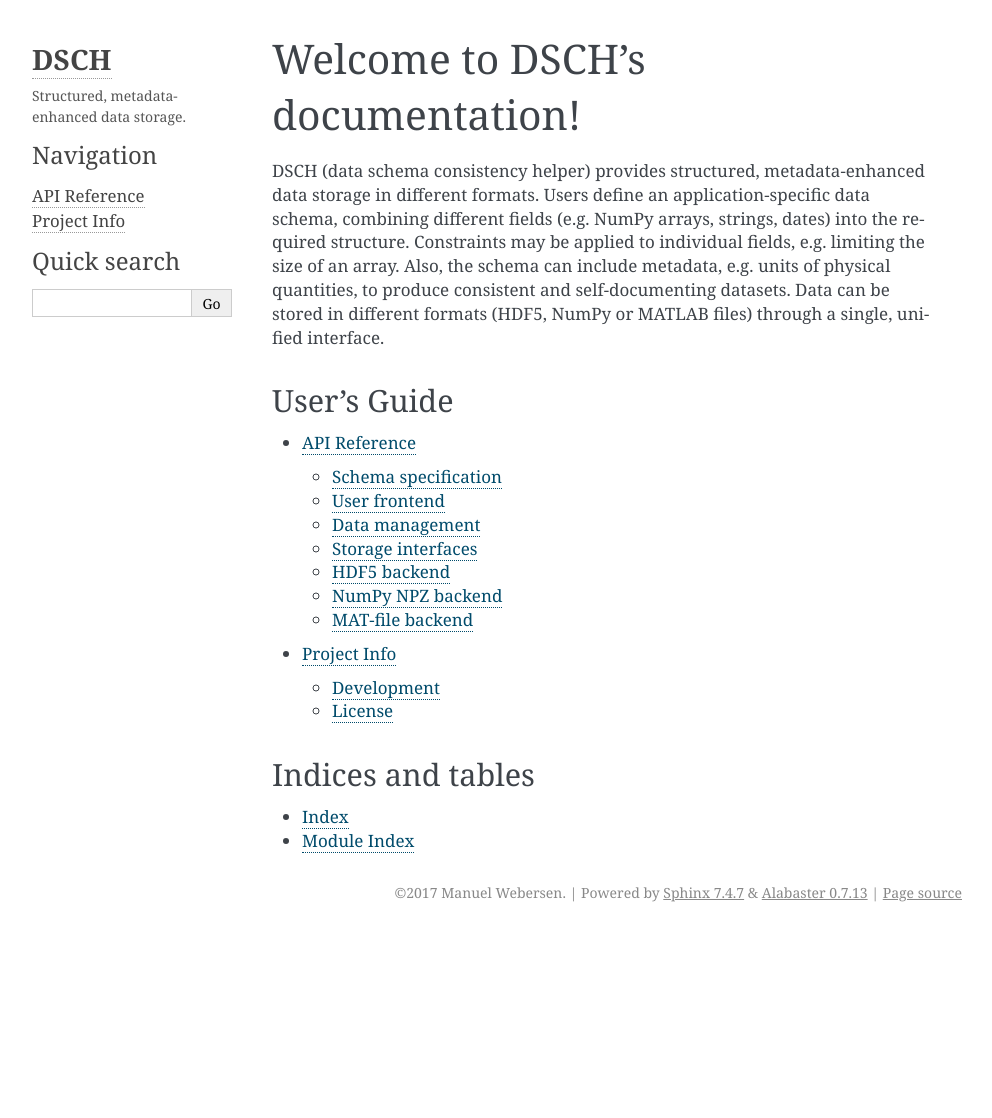
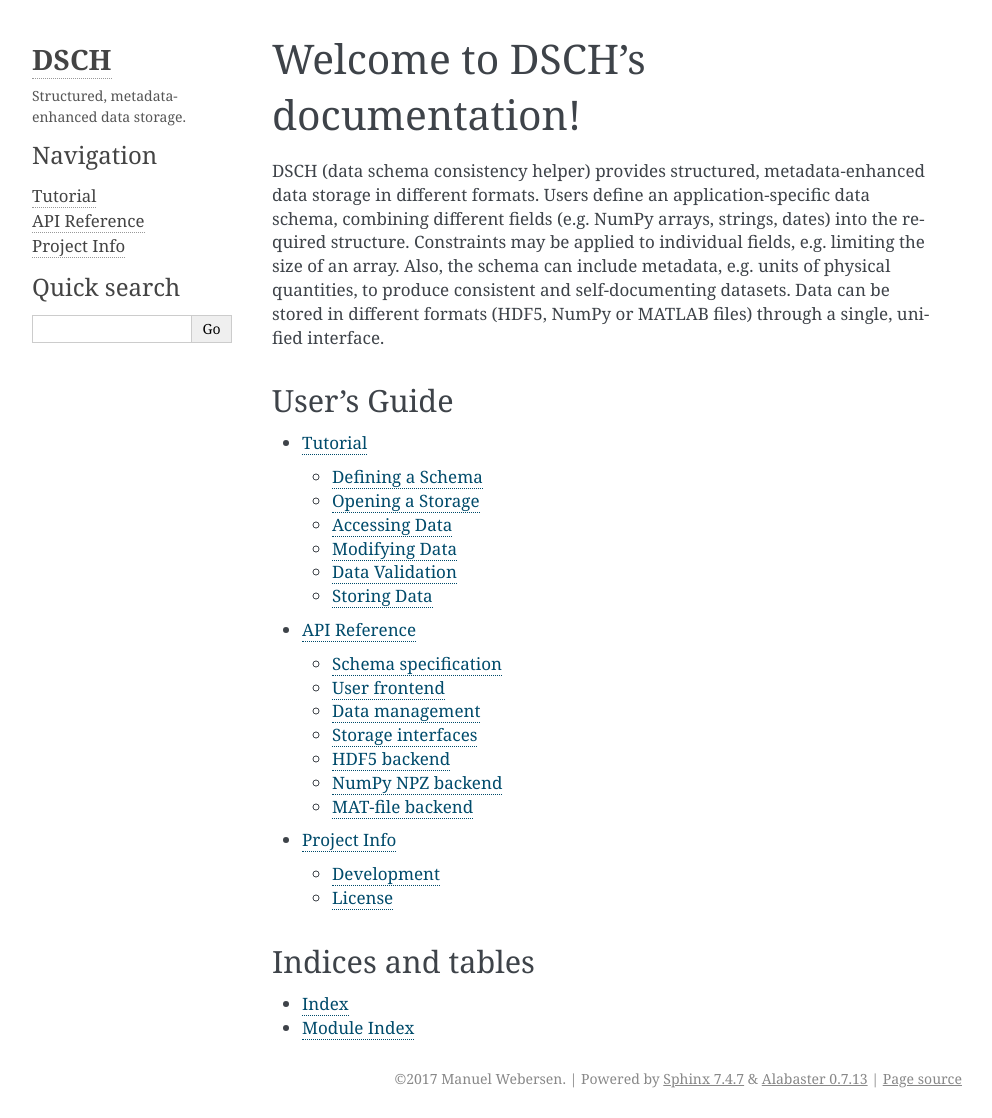
Before and after one commit to emtpb/dsch, a Sphinx documentation site: the page built from doc/index.rst, in a window 1280 px wide. Shown: the whole page, without its empty margins (148-1140 px from the left). Built offline with Sphinx 7.4.7, drawn with Linux system fonts in a browser that asks for light colours; formulas are drawn with MathJax 3; the version number could not be read and is left out; before the commit the page ends 932 px from its top, so only the background shows below that; some of the changed lines change nothing that is shown.

Commit message:
Add tutorial to docs.

```diff
--- a/doc/index.rst
+++ b/doc/index.rst
@@ -14,6 +14,7 @@
 .. toctree::
     :maxdepth: 2
 
+    tutorial
     api
     project
 
--- /dev/null
+++ b/doc/tutorial.rst
@@ -0,0 +1,163 @@
+.. _tutorial:
+
+Tutorial
+========
+
+This tutorial will give you a quick overview on working with DSCH.
+
+
+Defining a Schema
+-----------------
+
+Let's start with a simple example.
+First, we must import :mod:`dsch` itself::
+
+    import dsch
+
+Suppose we want to store data of a little weather station that measures temperature and humidity.
+For later processing, we also want to record the date and time of the measurement.
+A schema that represents this data could be described like this::
+
+    schema = dsch.schema.Compilation({
+        'time': dsch.schema.DateTime(),
+        'temperature': dsch.schema.Scalar(dtype='float', unit='°C'),
+        'humidity': dsch.schema.Scalar(dtype='float', unit='%', min_value=0,
+                                    max_value=100)
+    })
+
+Here, we use a :class:`dsch.schema.Compilation` as a container for our data fields.
+This allows us to name the individual fields, as well as group them together.
+Also, we define the units to be used for the physical quantities and sensible value limits for the humidity.
+
+
+Opening a Storage
+-----------------
+
+DSCH can store data using a number of backends, e.g. different file formats.
+However, backends could also be implemented for systems like databases, which mostly do not work with regular files.
+Therefore, we use the term "storage" instead of "file" to identify a place where we can save our data to.
+
+To open a storage, we can either use :func:`dsch.load` or :func:`dsch.create`, depending on whether the storage already exists.
+In both cases, we must provide a location for the storage, e.g. the path to a file.
+Since we started from scratch, we must use :func:`dsch.create`, which requires our previously defined ``schema`` as an argument::
+
+    storage = dsch.create('test.h5', schema)
+
+If we wanted to open an existing storage, we would not need to provide the schema, as it is automatically loaded from the storage::
+
+    storage = dsch.load('test.h5')
+
+Note that in both cases, we did not have to explicitly state the backend to be used.
+This is because DSCH automatically detects that this is a file path ending in ".h5" and chooses the HDF5 backend accordingly.
+If we wrote ``test.npz``, the NumPy npz backend would be chosen instead.
+Of course, autodetection can also be overridden, see :func:`dsch.load` and :func:`dsch.create`.
+
+
+Accessing Data
+--------------
+
+Once we have a ``storage`` object, we can start accessing the data.
+All data is provided as the ``data`` attribute of a storage, which is structured in the exact way that we previously defined in our schema.
+So, in our example, ``storage.data`` (the top-level data node) is a Compilation containing three child nodes (``time``, ``temperature`` and ``humidity``).
+
+Child nodes of Compilations are represented as attributes, so they can be easily accessed with the "dotted" notation.
+Note, however, that these nodes are not simply the stored values, but objects with additional functionality.
+The actual stored value is available through their ``value`` attribute::
+
+    >>> storage.data.time.value
+    [...]
+    NodeEmptyError: Node is empty. The value of empty nodes is undefined.
+
+Well, we should have expected this!
+Since we just created a new, empty file, there is no data present.
+In fact, we can check whether a node is empty::
+
+    >>> storage.data.time.empty
+    True
+
+This even works for Compilation nodes, where all child nodes are checked recursively::
+
+    >>> storage.data.empty
+    True
+
+The ``empty`` attribute is an example of functionality that data nodes provide beyond simply storing a value.
+Depending on the node type and the backend in use, there are different functional ranges.
+
+Of course, we can also assign new variables for any node, providing a shortcut for access::
+
+    >>> temp = storage.data.temperature
+    >>> temp.empty
+    True
+
+
+Modifying Data
+--------------
+
+The data stored in a data node can be completely replaced by calling the ``replace`` method.
+This is also the way to apply an initial value to an empty node::
+
+    import datetime
+    storage.data.time.replace(datetime.datetime.now())
+    storage.data.temperature.replace(21)
+    storage.data.humidity.replace(42)
+
+Now, we can inspect the filled data structure::
+
+    >>> storage.data.empty
+    False
+
+    >>> storage.data.temperature.value
+    21.0
+
+An alternative to setting all values individually is to use the Compilation's ``replace`` method, which accepts a :class:`dict`::
+
+    storage.data.replace({
+        'time': datetime.datetime.now(),
+        'temperature': 21,
+        'humidity': 42
+    })
+
+This is equivalent to the example above.
+
+
+Data Validation
+---------------
+
+All data can be validated against the constraints defined in the schema.
+For example, our schema states that the value for ``humidity`` must be in the range from 0 to 100.
+Since we previously set that value to 42, validation succeeds (i.e. terminates silently)::
+
+    >>> storage.data.humidity.validate()
+
+However, if we set an out-of range value, a :class:`dsch.schema.ValidationError` is raised::
+
+    >>> storage.data.humidity.replace(123)
+    >>> storage.data.humidity.validate()
+    [...]
+    ValidationError: Maximum value exceeded. (Expected: 100. Got: 123.0)
+
+Of course, we can also validate the entire storage in a single step::
+
+    >>> storage.validate()
+    [...]
+    SubnodeValidationError: Field "humidity" failed validation: Maximum value exceeded. (Expected: 100. Got: 123.0)
+
+Note that now, a :class:`dsch.data.SubnodeValidationError` is raised, providing details on the affected node.
+
+
+Storing Data
+------------
+
+For all current backends, changes to the data inside a storage are not automatically written to disk.
+To do that, you must call :meth:`dsch.storage.FileStorage.save` explicitly::
+
+    >>> storage.save()
+    [...]
+    SubnodeValidationError: Field "humidity" failed validation: Maximum value exceeded.
+
+Oh, right, we still have that invalid value set for ``humidity``!
+As we can see, the default is to automatically validate data before saving, preventing us from accidentally producing files with invalid for physically impossible values.
+Of course, when we provide a sensible value again, we can easily save our file::
+
+    >>> storage.data.humidity.replace(42)
+    >>> storage.save()
```
